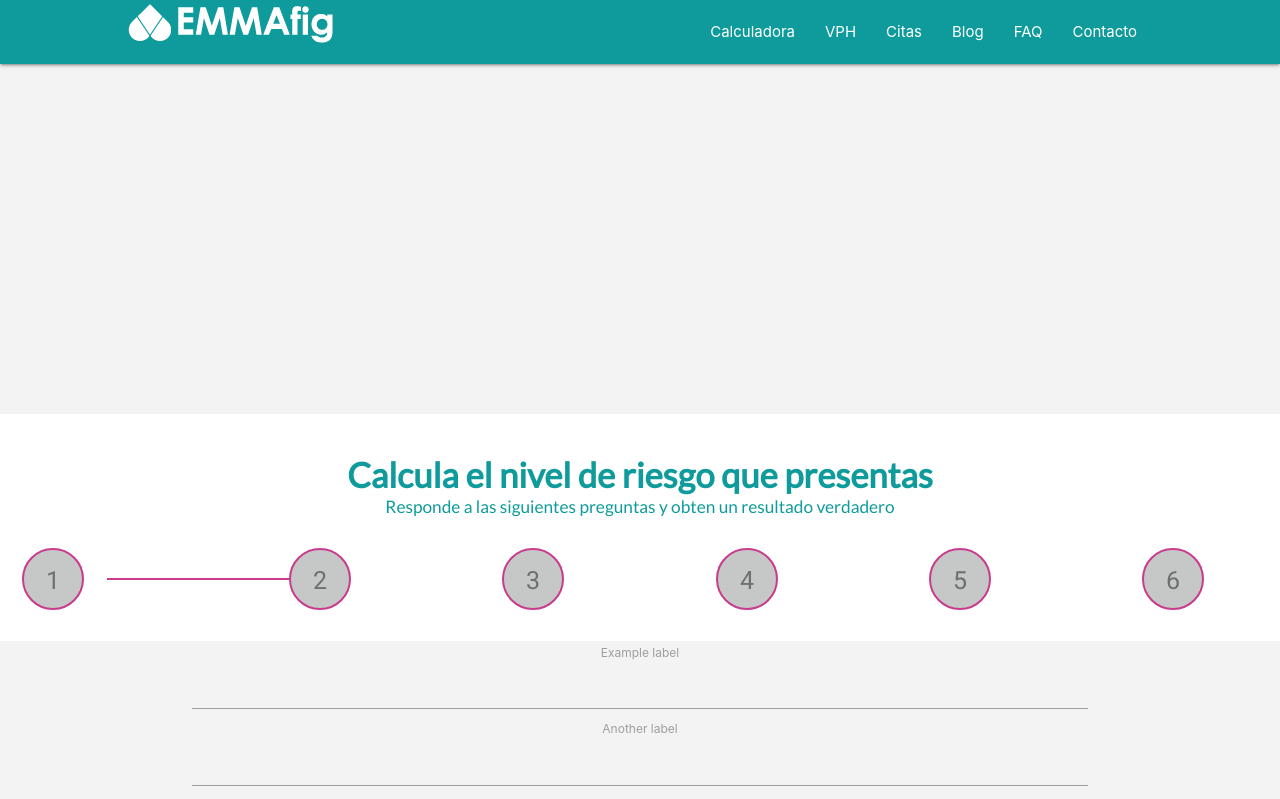
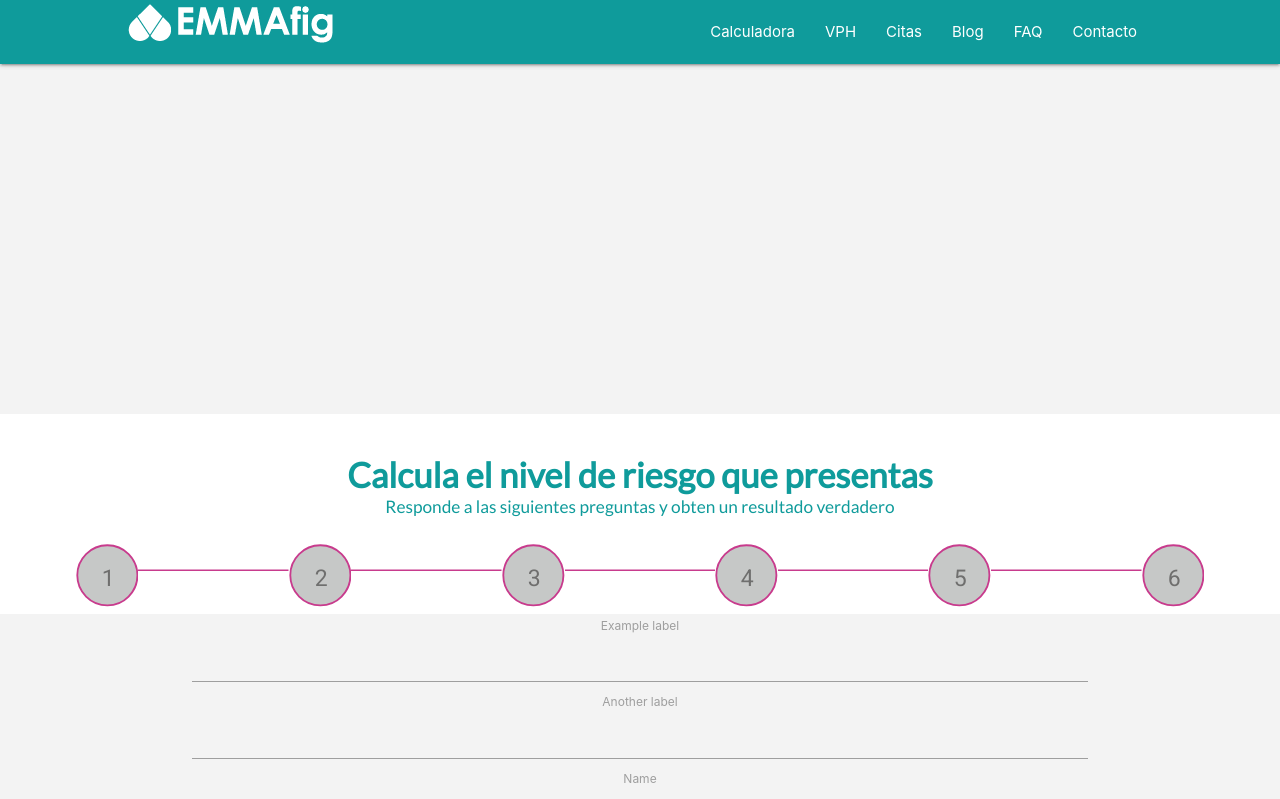
Before and after one commit to gallar12d/Emmafig, a React (Create React App) app: page / in a window 1280 px wide. Shown: the top 799 px of the page. Built offline with nearby package versions, Linux system fonts and the light colour scheme.

Commit message:
items con css grid

```diff
--- a/src/components/calculadora/Calculadora.css
+++ b/src/components/calculadora/Calculadora.css
@@ -5,7 +5,7 @@
     font-family: 'Lato';
 }
 .contenedor-linea{
-    padding: 0 !important;
+    /*padding: 0 !important;*/
 }
 .encabezado{
     color:#0F9b9b;
@@ -14,7 +14,7 @@
     font-family: 'Roboto';
 }
 .linea{
-    z-index: 1;
+    /*z-index: 1;*/
 }
 
 #titulo-cal{
@@ -26,7 +26,13 @@
     /*font-size: 1.15em;*/
     margin-top: 0.1rem;
 }
-
+.wrapper{
+    margin: auto;
+    width: 98%;
+    max-width: 1500px;
+    display: grid;
+    grid-template-columns: 5% 5% 12% 5% 12% 5% 12% 5% 12% 5% 12% 5% 5%;
+}
 @media only screen and (min-width: 980px) and (max-width: 1330px){
     #titulo-cal{
         font-size: 2.3em;
--- a/src/components/calculadora/Calculadora.js
+++ b/src/components/calculadora/Calculadora.js
@@ -11,9 +11,9 @@ class Menu extends Component {
     }
 
     componentDidMount() {
-        var elemento = document.getElementById('circulo1');
+        /*var elemento = document.getElementById('circulo1');
         var posicion = elemento.getBoundingClientRect();
-        alert(posicion.top);
+        alert(posicion.top);*/
     }
 
     render() {
@@ -26,52 +26,94 @@ class Menu extends Component {
                         <h6 id="subtitulo-cal" className="center-align ">Responde a las siguientes preguntas y obten un resultado verdadero</h6>
                     </div>
                 </div>
-                <div className="row">
-                    <div className="col s1 item-cuestionario">
+                <div className="row wrapper" >
+                    <div>
+                    </div>
+                    <div className="item-cuestionario">
                         <svg id="circulo1" className="circulo" version="1.1" xmlns="http://www.w3.org/2000/svg"
-                            width="70" height="70" viewBox="0 0 70 70">
-                            <circle cx="35" cy="35" r="30"
+                           viewBox="0 0 68 68" preserveAspectRatio="xMidYMid meet">
+                            <circle cx="34" cy="34" r="32.6"
                                 fill="#C6C8C7" strokeWidth="2" stroke="#C83B8D" />
                             <text x="28" y="45" fontSize="25" fill="#6f6f6e">1</text>
                         </svg>
                     </div>
-                    <div className="col s1 contenedor-linea">
+                    <div className="contenedor-linea">
                         <svg id="linea1" className="linea" version="1.1" xmlns="http://www.w3.org/2000/svg"
-                            width="200" height="70" viewBox="0 0 200 70">
+                            viewBox="0 0 200 70">
                             <line x1="0" y1="35" x2="200" y2="35"
-                                stroke-width="2" stroke="#C83B8D" />
+                                strokeWidth="2" stroke="#C83B8D" />
                         </svg>
                     </div>
-                    <div className="col s2 left item-cuestionario center-align"><svg version="1.1" xmlns="http://www.w3.org/2000/svg"
-                        width="70" height="70" viewBox="0 0 70 70">
-                        <circle cx="35" cy="35" r="30"
+                    <div className="item-cuestionario">
+                        <svg id="circulo1" className="circulo" version="1.1" xmlns="http://www.w3.org/2000/svg"
+                            viewBox="0 0 68 68">
+                            <circle cx="34" cy="34" r="32.6"
                                 fill="#C6C8C7" strokeWidth="2" stroke="#C83B8D" />
                             <text x="28" y="45" fontSize="25" fill="#6f6f6e">2</text>
-                    </svg></div>
-                    <div className="col s2 left item-cuestionario center-align"><svg version="1.1" xmlns="http://www.w3.org/2000/svg"
-                        width="70" height="70" viewBox="0 0 70 70">
-                        <circle cx="35" cy="35" r="30"
+                        </svg>
+                    </div>
+                    <div className="contenedor-linea">
+                        <svg id="linea1" className="linea" version="1.1" xmlns="http://www.w3.org/2000/svg"
+                           viewBox="0 0 200 70">
+                            <line x1="0" y1="35" x2="200" y2="35"
+                                strokeWidth="2" stroke="#C83B8D" />
+                        </svg>
+                    </div>
+                    <div className="item-cuestionario">
+                        <svg id="circulo1" className="circulo" version="1.1" xmlns="http://www.w3.org/2000/svg"
+                            viewBox="0 0 68 68">
+                            <circle cx="34" cy="34" r="32.6"
                                 fill="#C6C8C7" strokeWidth="2" stroke="#C83B8D" />
                             <text x="28" y="45" fontSize="25" fill="#6f6f6e">3</text>
-                    </svg></div>
-                    <div className="col s2 left item-cuestionario center-align"><svg version="1.1" xmlns="http://www.w3.org/2000/svg"
-                        width="70" height="70" viewBox="0 0 70 70">
-                        <circle cx="35" cy="35" r="30"
+                        </svg>
+                    </div>
+                    <div className="contenedor-linea">
+                        <svg id="linea1" className="linea" version="1.1" xmlns="http://www.w3.org/2000/svg"
+                            viewBox="0 0 200 70">
+                            <line x1="0" y1="35" x2="200" y2="35"
+                                strokeWidth="2" stroke="#C83B8D" />
+                        </svg>
+                    </div>
+                    <div className="item-cuestionario">
+                        <svg id="circulo1" className="circulo" version="1.1" xmlns="http://www.w3.org/2000/svg"
+                            viewBox="0 0 68 68">
+                            <circle cx="34" cy="34" r="32.6"
                                 fill="#C6C8C7" strokeWidth="2" stroke="#C83B8D" />
                             <text x="28" y="45" fontSize="25" fill="#6f6f6e">4</text>
-                    </svg></div>
-                    <div className="col s2 left item-cuestionario center-align"><svg version="1.1" xmlns="http://www.w3.org/2000/svg"
-                        width="70" height="70" viewBox="0 0 70 70">
-                        <circle cx="35" cy="35" r="30"
+                        </svg>
+                    </div>
+                    <div className="contenedor-linea">
+                        <svg id="linea1" className="linea" version="1.1" xmlns="http://www.w3.org/2000/svg"
+                            viewBox="0 0 200 70">
+                            <line x1="0" y1="35" x2="200" y2="35"
+                                strokeWidth="2" stroke="#C83B8D" />
+                        </svg>
+                    </div>
+                    <div className="item-cuestionario">
+                        <svg id="circulo1" className="circulo" version="1.1" xmlns="http://www.w3.org/2000/svg"
+                            viewBox="0 0 68 68">
+                            <circle cx="34" cy="34" r="32.6"
                                 fill="#C6C8C7" strokeWidth="2" stroke="#C83B8D" />
                             <text x="28" y="45" fontSize="25" fill="#6f6f6e">5</text>
-                    </svg></div>
-                    <div className="col s2 left item-cuestionario center-align"><svg version="1.1" xmlns="http://www.w3.org/2000/svg"
-                        width="70" height="70" viewBox="0 0 70 70">
-                        <circle cx="35" cy="35" r="30"
+                        </svg>
+                    </div>
+                    <div className="contenedor-linea">
+                        <svg id="linea1" className="linea" version="1.1" xmlns="http://www.w3.org/2000/svg"
+                            viewBox="0 0 200 70">
+                            <line x1="0" y1="35" x2="200" y2="35"
+                                strokeWidth="2" stroke="#C83B8D" />
+                        </svg>
+                    </div>
+                    <div className="item-cuestionario">
+                        <svg id="circulo1" className="circulo" version="1.1" xmlns="http://www.w3.org/2000/svg"
+                            viewBox="0 0 68 68">
+                            <circle cx="34" cy="34" r="32.6"
                                 fill="#C6C8C7" strokeWidth="2" stroke="#C83B8D" />
                             <text x="28" y="45" fontSize="25" fill="#6f6f6e">6</text>
-                    </svg></div>
+                        </svg>
+                    </div>
+                    <div>
+                    </div>
                 </div>
             </div>
         );
```
Lines whose indentation alone changed are shown as unchanged.
